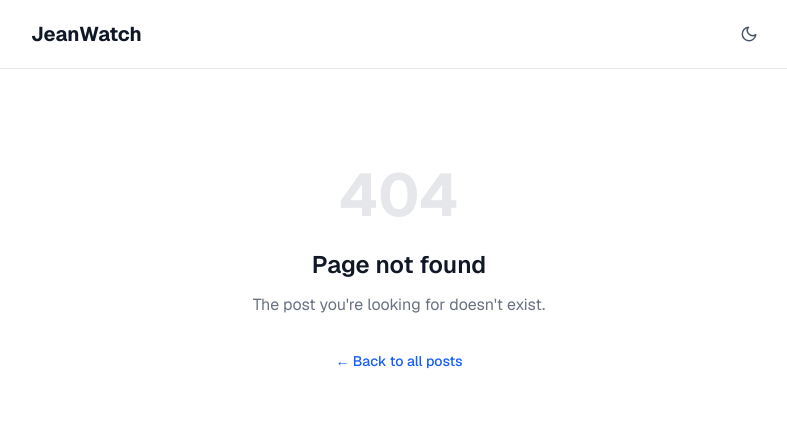
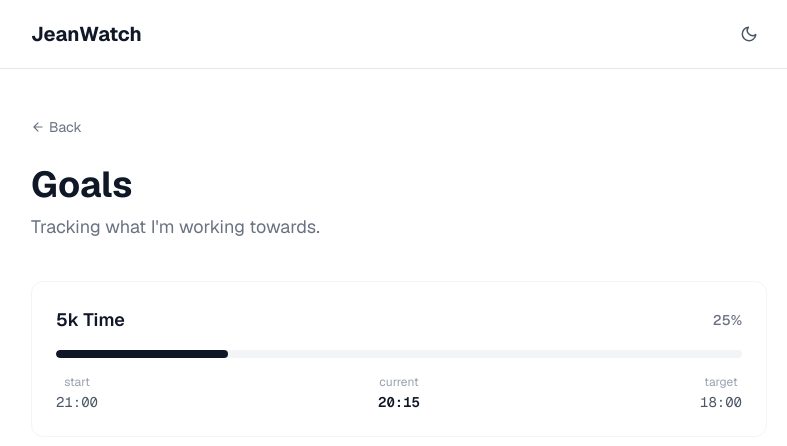
Before and after one commit to ibud155/JeanWatch, a Next.js app: page /goals in a window 1280 px wide. Before the commit this address had no page. Shown: the top 446 px of the page, without its empty margins (241-1028 px from the left). Built offline with nearby package versions, Linux system fonts and the light colour scheme.

Commit message:
add goals page with 5k progress

```diff
--- /dev/null
+++ b/goals/5k-time.md
@@ -0,0 +1,8 @@
+---
+title: "5k Time"
+start: "21:00"
+target: "18:00"
+current: "20:15"
+unit: "time"
+direction: "lower"
+---
--- /dev/null
+++ b/src/app/goals/page.tsx
@@ -0,0 +1,89 @@
+import { getAllGoals } from "@/lib/goals";
+import Link from "next/link";
+
+export const metadata = {
+  title: "Goals — JeanWatch",
+};
+
+export default function GoalsPage() {
+  const goals = getAllGoals();
+
+  return (
+    <main className="max-w-3xl mx-auto px-4 py-12">
+      <div className="mb-2">
+        <Link
+          href="/"
+          className="text-sm text-gray-500 dark:text-gray-400 hover:text-blue-600 dark:hover:text-blue-400 transition-colors inline-flex items-center gap-1"
+        >
+          <svg
+            xmlns="http://www.w3.org/2000/svg"
+            width="14"
+            height="14"
+            viewBox="0 0 24 24"
+            fill="none"
+            stroke="currentColor"
+            strokeWidth="2"
+            strokeLinecap="round"
+            strokeLinejoin="round"
+          >
+            <path d="M19 12H5M12 5l-7 7 7 7" />
+          </svg>
+          Back
+        </Link>
+      </div>
+
+      <h1 className="text-4xl font-bold text-gray-900 dark:text-white mt-6 mb-2">
+        Goals
+      </h1>
+      <p className="text-gray-500 dark:text-gray-400 mb-10 text-lg">
+        Tracking what I&apos;m working towards.
+      </p>
+
+      {goals.length === 0 ? (
+        <p className="text-gray-400 dark:text-gray-600">No goals yet.</p>
+      ) : (
+        <div className="space-y-6">
+          {goals.map((goal) => (
+            <div
+              key={goal.slug}
+              className="border border-gray-100 dark:border-gray-800 rounded-xl p-6"
+            >
+              <div className="flex items-center justify-between mb-4">
+                <h2 className="text-lg font-semibold text-gray-900 dark:text-white">
+                  {goal.title}
+                </h2>
+                <span className="text-sm font-medium text-gray-500 dark:text-gray-400">
+                  {goal.progress}%
+                </span>
+              </div>
+
+              {/* Progress bar */}
+              <div className="w-full h-2 bg-gray-100 dark:bg-gray-800 rounded-full overflow-hidden mb-4">
+                <div
+                  className="h-full bg-gray-900 dark:bg-white rounded-full transition-all duration-500"
+                  style={{ width: `${goal.progress}%` }}
+                />
+              </div>
+
+              {/* Start / Current / Target */}
+              <div className="flex items-center justify-between text-sm">
+                <div className="text-center">
+                  <p className="text-gray-400 dark:text-gray-600 text-xs mb-0.5">start</p>
+                  <p className="font-mono text-gray-600 dark:text-gray-400">{goal.start}</p>
+                </div>
+                <div className="text-center">
+                  <p className="text-gray-400 dark:text-gray-600 text-xs mb-0.5">current</p>
+                  <p className="font-mono font-semibold text-gray-900 dark:text-white">{goal.current}</p>
+                </div>
+                <div className="text-center">
+                  <p className="text-gray-400 dark:text-gray-600 text-xs mb-0.5">target</p>
+                  <p className="font-mono text-gray-600 dark:text-gray-400">{goal.target}</p>
+                </div>
+              </div>
+            </div>
+          ))}
+        </div>
+      )}
+    </main>
+  );
+}
--- a/src/app/page.tsx
+++ b/src/app/page.tsx
@@ -10,9 +10,17 @@ export default function HomePage() {
         <h1 className="text-4xl font-bold text-gray-900 dark:text-white mb-3">
           JeanWatch
         </h1>
-        <p className="text-lg text-gray-500 dark:text-gray-400">
-          writing about trying things.
-        </p>
+        <div className="flex items-center justify-between gap-4">
+          <p className="text-lg text-gray-500 dark:text-gray-400">
+            writing about trying things.
+          </p>
+          <Link
+            href="/goals"
+            className="shrink-0 text-sm font-medium px-4 py-1.5 rounded-full border border-gray-200 dark:border-gray-700 text-gray-600 dark:text-gray-400 hover:border-gray-400 dark:hover:border-gray-500 hover:text-gray-900 dark:hover:text-white transition-colors"
+          >
+            goals
+          </Link>
+        </div>
       </div>
 
       <div className="space-y-px">
--- /dev/null
+++ b/src/lib/goals.ts
@@ -0,0 +1,83 @@
+import fs from "fs";
+import path from "path";
+import matter from "gray-matter";
+
+const goalsDirectory = path.join(process.cwd(), "goals");
+
+export interface Goal {
+  slug: string;
+  title: string;
+  start: string;
+  target: string;
+  current: string;
+  unit: string;
+  direction: "lower" | "higher";
+  progress: number;
+}
+
+function timeToSeconds(t: string): number {
+  const [min, sec] = t.split(":").map(Number);
+  return min * 60 + (sec ?? 0);
+}
+
+function calcProgress(
+  start: string,
+  target: string,
+  current: string,
+  direction: "lower" | "higher",
+  unit: string
+): number {
+  let s: number, t: number, c: number;
+
+  if (unit === "time") {
+    s = timeToSeconds(start);
+    t = timeToSeconds(target);
+    c = timeToSeconds(current);
+  } else {
+    s = parseFloat(start);
+    t = parseFloat(target);
+    c = parseFloat(current);
+  }
+
+  if (direction === "lower") {
+    // lower current = more progress
+    const pct = (s - c) / (s - t);
+    return Math.min(100, Math.max(0, Math.round(pct * 100)));
+  } else {
+    const pct = (c - s) / (t - s);
+    return Math.min(100, Math.max(0, Math.round(pct * 100)));
+  }
+}
+
+export function getAllGoals(): Goal[] {
+  if (!fs.existsSync(goalsDirectory)) return [];
+
+  return fs
+    .readdirSync(goalsDirectory)
+    .filter((f) => f.endsWith(".md") && f !== ".gitkeep")
+    .map((fileName) => {
+      const slug = fileName.replace(/\.md$/, "");
+      const { data } = matter(
+        fs.readFileSync(path.join(goalsDirectory, fileName), "utf8")
+      );
+
+      const direction: "lower" | "higher" = data.direction ?? "higher";
+
+      return {
+        slug,
+        title: data.title as string,
+        start: data.start as string,
+        target: data.target as string,
+        current: data.current as string,
+        unit: data.unit as string,
+        direction,
+        progress: calcProgress(
+          String(data.start),
+          String(data.target),
+          String(data.current),
+          direction,
+          data.unit as string
+        ),
+      };
+    });
+}
```
